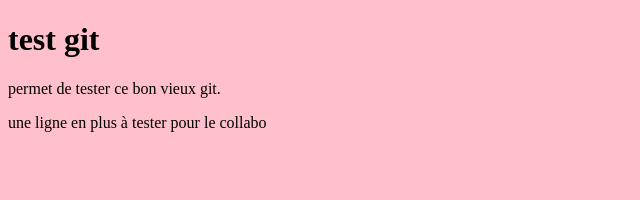
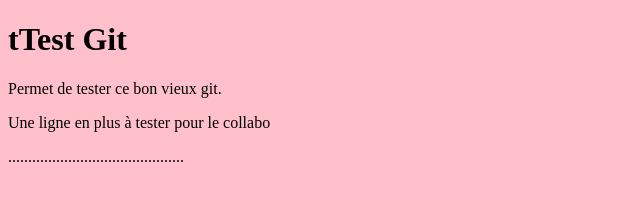
Before and after one commit to mikhaddo/test-git, a plain HTML site: page index.html in a window 1280 px wide. Shown: the whole page, without its empty margins (0-640 px from the left). Drawn offline with Linux system fonts and the light colour scheme.

Commit message:
Plus propre

```diff
--- a/index.html
+++ b/index.html
@@ -1,16 +1,23 @@
 <!DOCTYPE html>
-<html lang="en">
+    <html lang="FR">
     <head>
         <meta charset="UTF-8">
         <meta name="viewport" content="width=device-width, initial-scale=1.0">
         <meta http-equiv="X-UA-Compatible" content="ie=edge">
-    <title>Document</title>
+        <title> Ayaya </title>
         <link rel="stylesheet" href="css/style.css">
     </head>
     <body>
-    <h1>test git</h1>
-    <p>permet de tester ce bon vieux git.</p>
-    <p>une ligne en plus à tester pour le collabo</p>
+        <main|>
+            <header>
+                <h1>tTest Git</h1>
+            </header>
+            <section>
+                <p>Permet de tester ce bon vieux git.</p>
+                <p>Une ligne en plus à tester pour le collabo</p>
+                <p> ............................................ </p>
+            </section>
+        </main>
         <script src="js/script.js"></script>
     </body>
 </html>
```
Lines whose indentation alone changed are shown as unchanged.
